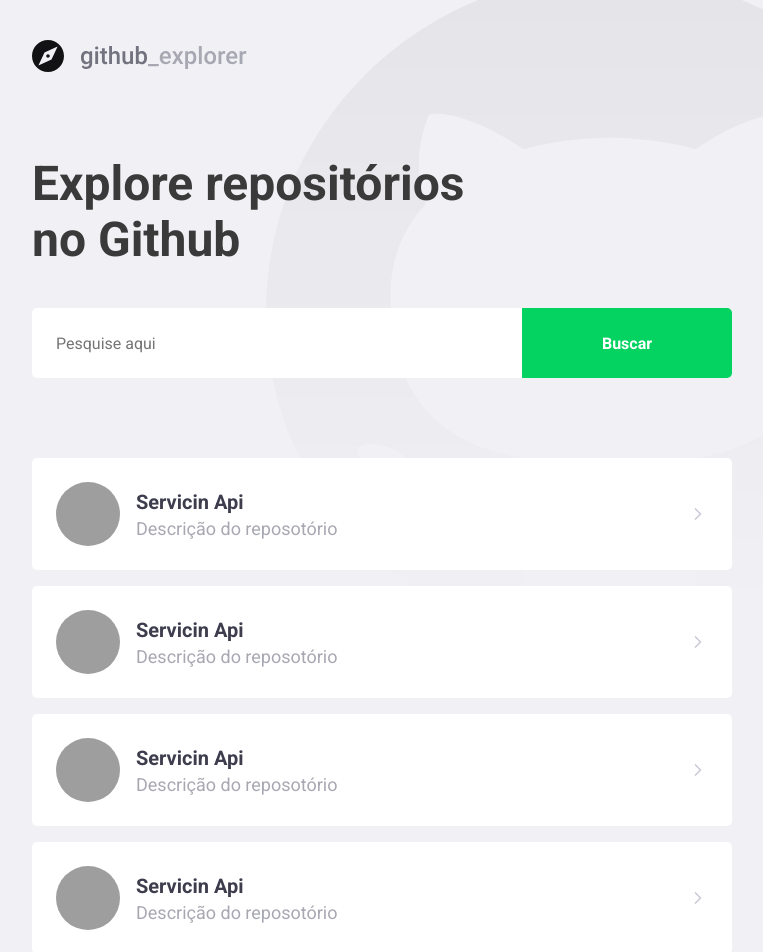
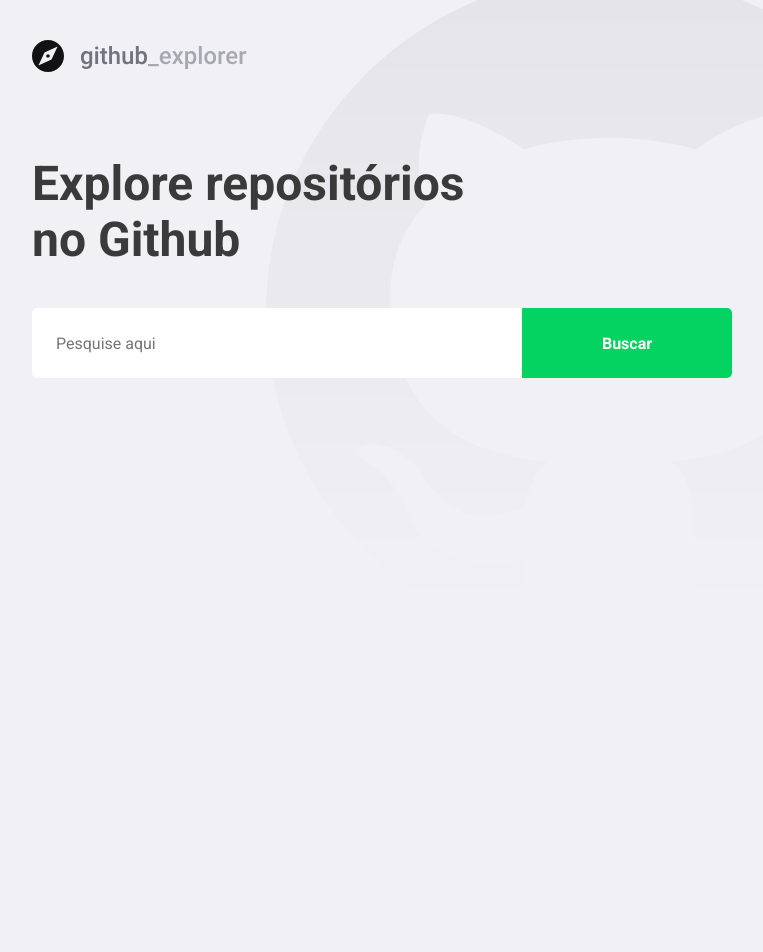
Before and after one commit to AdeLuigi/react-consumindo-github-api, a React (Create React App) app: page / in a window 1280 px wide. Shown: the top 952 px of the page, without its empty margins (148-911 px from the left). After the commit the page ends 800 px from the top, so only its background shows below. Built offline with nearby package versions, Linux system fonts and the light colour scheme; grey boxes are pictures that could not be loaded.

Commit message:
finalizacao da dashboard

```diff
--- a/package.json
+++ b/package.json
@@ -10,6 +10,7 @@
     "@types/node": "^12.0.0",
     "@types/react": "^16.9.0",
     "@types/react-dom": "^16.9.0",
+    "axios": "^0.19.2",
     "polished": "^3.6.4",
     "react": "^16.13.1",
     "react-dom": "^16.13.1",
--- a/src/pages/Dashboard/index.tsx
+++ b/src/pages/Dashboard/index.tsx
@@ -1,63 +1,63 @@
-import React from 'react';
+import React, { useState, FormEvent } from 'react';
 import { FiChevronRight } from 'react-icons/fi';
 import { Title, Form, Repositories } from './styles';
 import logo from '../../assets/logo.svg';
+import api from '../../services/api';
 
-const Dashboard: React.FC = () => (
+interface Repository {
+  full_name: string;
+  description: string;
+  owner: {
+    login: string;
+    avatar_url: string;
+  };
+}
+
+const Dashboard: React.FC = () => {
+  const [newRepo, setNewRepo] = useState('');
+
+  const [repositories, setRepositories] = useState<Repository[]>([]);
+
+  async function handleAddRepository(
+    event: FormEvent<HTMLFormElement>,
+  ): Promise<void> {
+    event.preventDefault();
+    const response = await api.get<Repository>(`repos/${newRepo}`);
+    const repository = response.data;
+    setRepositories([...repositories, repository]);
+    setNewRepo('');
+  }
+
+  return (
     <>
       <img src={logo} alt="Github Explorer" />
       <Title>Explore repositórios no Github</Title>
-    <Form>
-      <input type="text" placeholder="Pesquise aqui" />
+      <Form onSubmit={handleAddRepository}>
+        <input
+          type="text"
+          value={newRepo}
+          onChange={e => setNewRepo(e.target.value)}
+          placeholder="Pesquise aqui"
+        />
         <button>Buscar</button>
       </Form>
       <Repositories>
-      <a href="teste">
+        {repositories.map(repository => (
+          <a key={repository.full_name} href="teste">
             <img
-          src="https://avatars3.githubusercontent.com/u/31490653?s=400&u=c3a73feb418e9df1f201f55576f226ac2e5e71a9&v=4"
-          alt="Sandobits"
+              src={repository.owner.avatar_url}
+              alt={repository.owner.login}
             />
             <div>
-          <strong>Servicin Api</strong>
-          <p>Descrição do reposotório</p>
+              <strong>{repository.full_name}</strong>
+              <p>{repository.description}</p>
             </div>
             <FiChevronRight size={20} />
           </a>
-      <a href="teste">
-        <img
-          src="https://avatars3.githubusercontent.com/u/31490653?s=400&u=c3a73feb418e9df1f201f55576f226ac2e5e71a9&v=4"
-          alt="Sandobits"
-        />
-        <div>
-          <strong>Servicin Api</strong>
-          <p>Descrição do reposotório</p>
-        </div>
-        <FiChevronRight size={20} />
-      </a>
-      <a href="teste">
-        <img
-          src="https://avatars3.githubusercontent.com/u/31490653?s=400&u=c3a73feb418e9df1f201f55576f226ac2e5e71a9&v=4"
-          alt="Sandobits"
-        />
-        <div>
-          <strong>Servicin Api</strong>
-          <p>Descrição do reposotório</p>
-        </div>
-        <FiChevronRight size={20} />
-      </a>
-      <a href="teste">
-        <img
-          src="https://avatars3.githubusercontent.com/u/31490653?s=400&u=c3a73feb418e9df1f201f55576f226ac2e5e71a9&v=4"
-          alt="Sandobits"
-        />
-        <div>
-          <strong>Servicin Api</strong>
-          <p>Descrição do reposotório</p>
-        </div>
-        <FiChevronRight size={20} />
-      </a>
+        ))}
       </Repositories>
     </>
   );
+};
 
 export default Dashboard;
--- a/src/pages/Dashboard/styles.ts
+++ b/src/pages/Dashboard/styles.ts
@@ -68,8 +68,8 @@
     }
 
     div {
-      margin-left: 16px;
-
+      margin: 16px;
+      flex: 1;
       strong {
         font-size: 20px;
         color: #3d3d4d;
--- /dev/null
+++ b/src/services/api.ts
@@ -0,0 +1,7 @@
+import axios from 'axios';
+
+const api = axios.create({
+  baseURL: 'https://api.github.com',
+});
+
+export default api;
```
Also changed, not shown: .eslintrc.json, 1 other file (tests, documents, lock files or other folders). Lines whose indentation alone changed are shown as unchanged.
